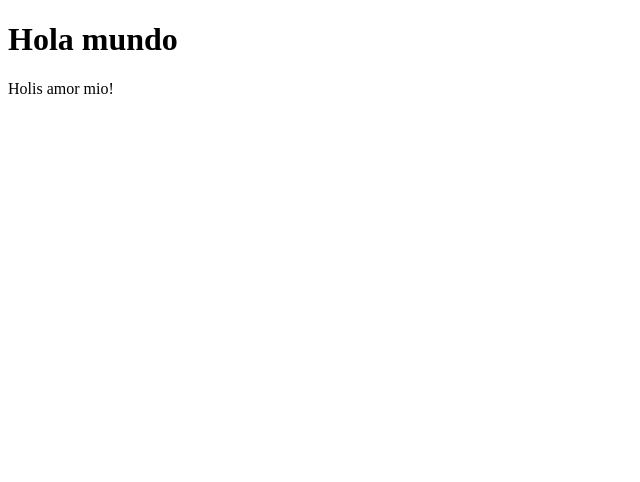
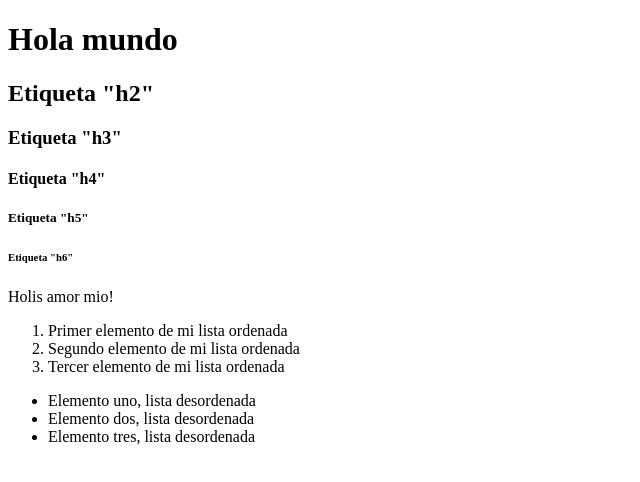
Before and after one commit to Stopatigh/PrograWeb, a plain HTML site: page Index.html in a window 1280 px wide. Shown: the whole page, without its empty margins (0-640 px from the left). Drawn offline with Linux system fonts and the light colour scheme.

Commit message:
Agrego practica

```diff
--- a/Index.html
+++ b/Index.html
@@ -3,12 +3,27 @@
 <head>
     <meta charset="UTF-8">
     <meta name="viewport" content="width=device-width, initial-scale=1.0">
-    <title>Document</title>
+    <title>PracticaWeb</title>
 </head>
 <body>
     <h1>Hola mundo</h1>
+    <h2>Etiqueta "h2"</h2>
+    <h3>Etiqueta "h3"</h3>
+    <h4>Etiqueta "h4"</h4>
+    <h5>Etiqueta "h5"</h5>
+    <h6>Etiqueta "h6"</h6>
     <p>
         Holis amor mio!
     </p>
+    <ol>
+        <li>Primer elemento de mi lista ordenada</li>
+        <li>Segundo elemento de mi lista ordenada</li>
+        <li>Tercer elemento de mi lista ordenada</li>
+    </ol>
+    <ul>
+        <li>Elemento uno, lista desordenada</li>
+        <li>Elemento dos, lista desordenada</li>
+        <li>Elemento tres, lista desordenada</li>
+    </ul>
 </body>
 </html>
```
